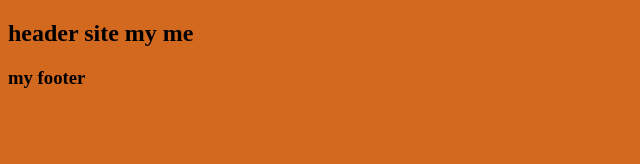
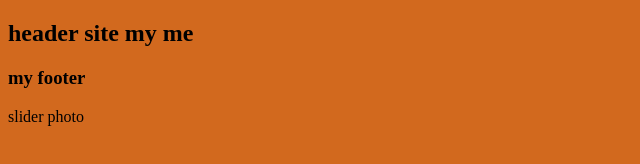
Before and after one commit to Mahdimohseni2001/project1, a plain HTML site: page index.html in a window 1280 px wide. Shown: the full height of the page, 0-640 px from the left. Drawn offline with Linux system fonts and the light colour scheme.

Commit message:
slider photo

```diff
--- a/index.html
+++ b/index.html
@@ -18,5 +18,8 @@
     <footer>
         <h3>my footer</h3>
     </footer>
+    <div class="">
+        slider photo
+    </div>
 </body>
 </html>
```
